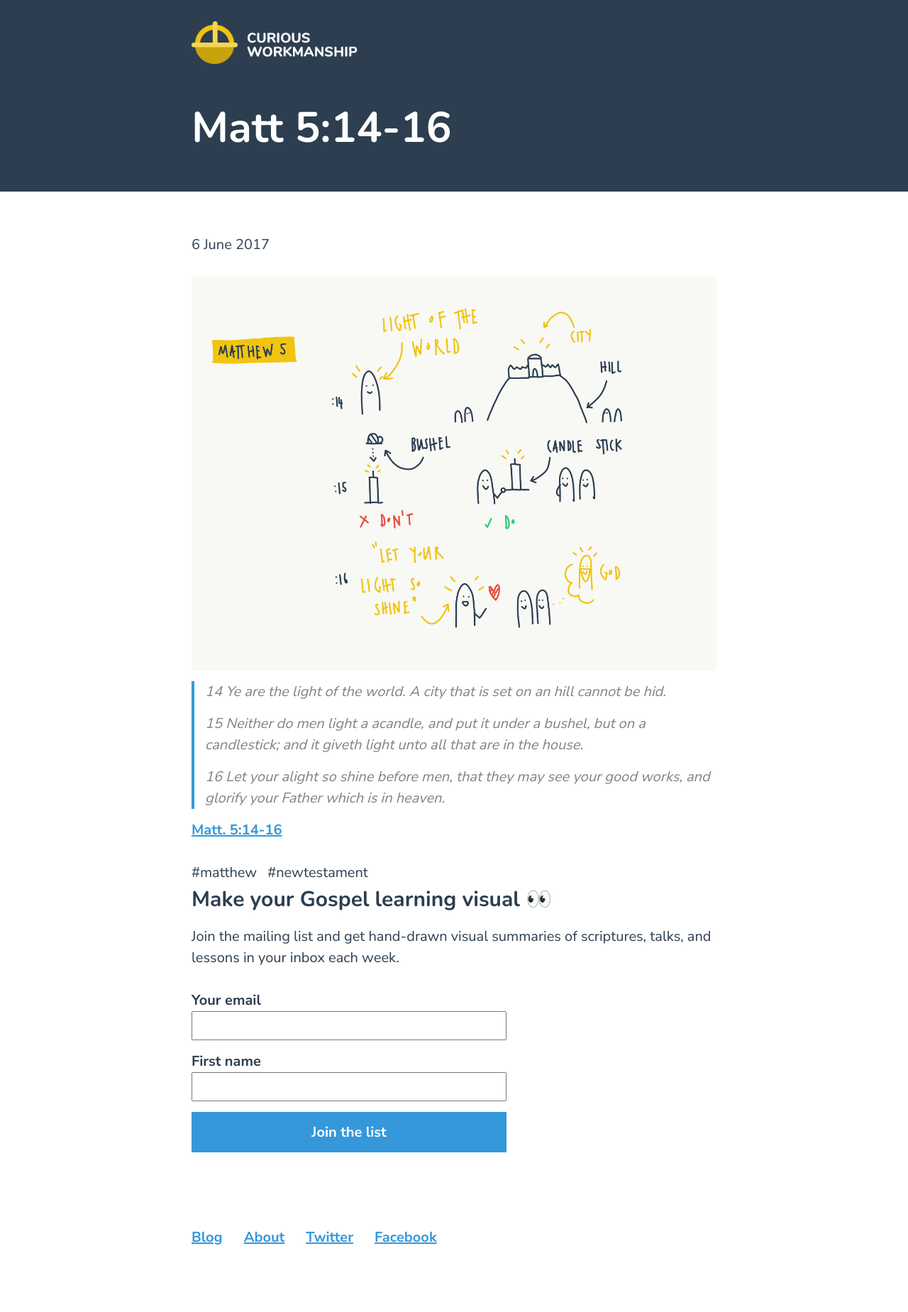
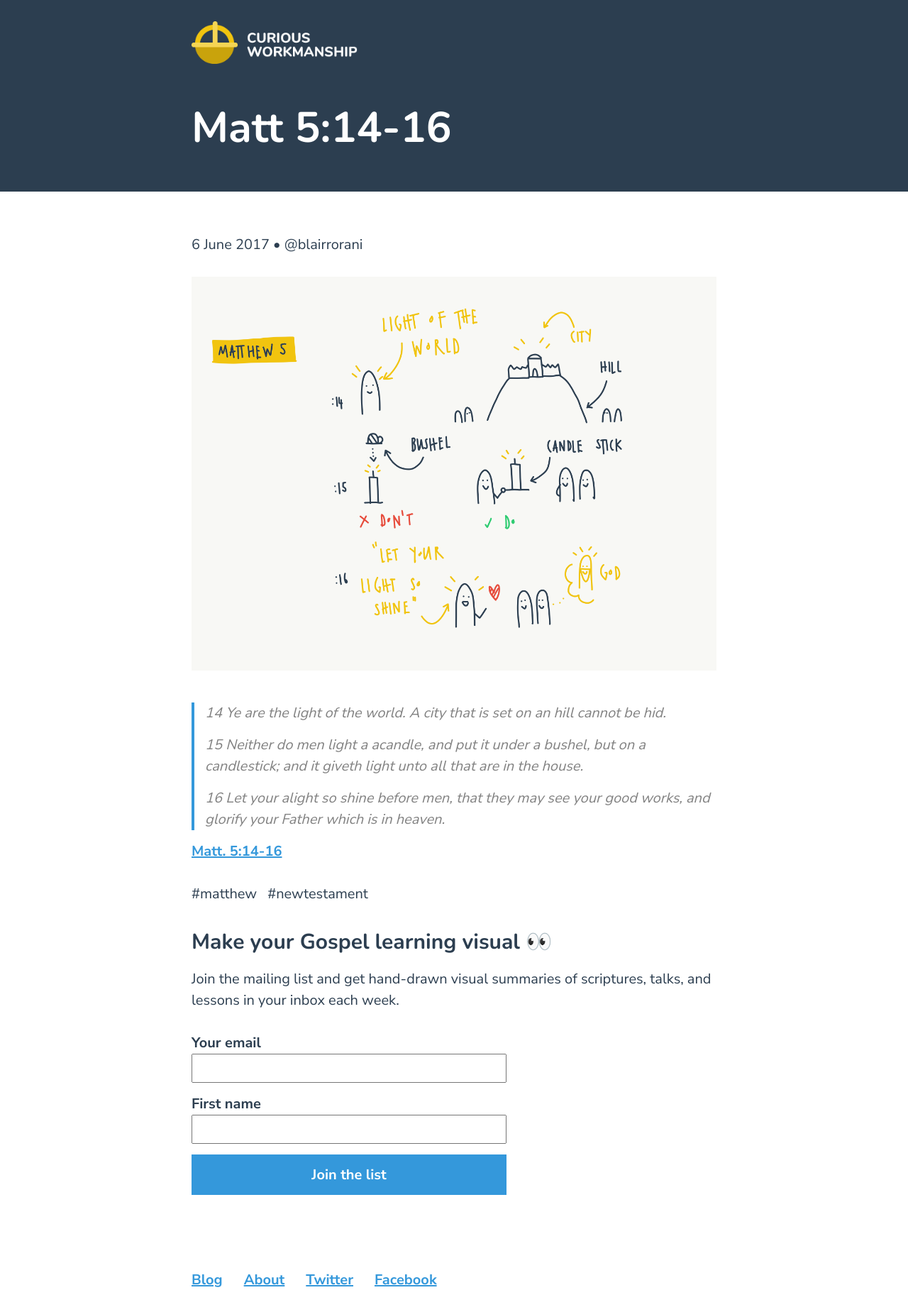
Before and after one commit to blairrorani/curious-workmanship, a Jekyll site: the page built from _posts/2017-06-06-matt-5-14-16.markdown, in a window 1280 px wide. Shown: the whole page at 71% size. Built offline with Jekyll 4.4.1, drawn with Linux system fonts in a browser that asks for light colours; our own code applies the rules of GitHub Pages for plain Markdown files; before the commit the page ends 1789 px from its top, so only the background shows below that.

Commit message:
Updated Matt 5 14 16 and 2 other files

```diff
--- a/_includes/post-footer.html
+++ b/_includes/post-footer.html
@@ -1,4 +1,4 @@
-<h2 style="margin-top: 60px;">Make your Gospel learning visual &#x1F440;</h2>
+<h2 style="padding-top: 60px;">Make your Gospel learning visual &#x1F440;</h2>
 <p>Join the mailing list and get hand-drawn visual summaries of scriptures, talks, and lessons in your inbox each week.</p>
 
 {% include mc-join-list.html %}
--- a/_posts/2017-06-06-matt-5-14-16.markdown
+++ b/_posts/2017-06-06-matt-5-14-16.markdown
@@ -7,6 +7,7 @@ categories:
 tags:
 - matthew
 - newtestament
+author: "@blairrorani"
 ---
 
 ![matt-5vv14-16.png](/uploads/matt-5vv14-16.png)
--- a/_sass/_custom.scss
+++ b/_sass/_custom.scss
@@ -199,3 +199,7 @@ input[type=reset] {
 ul.list-the-tags {
   margin-left: 0;
 }
+
+.post-content img {
+  margin-bottom: 30px;
+}
```
